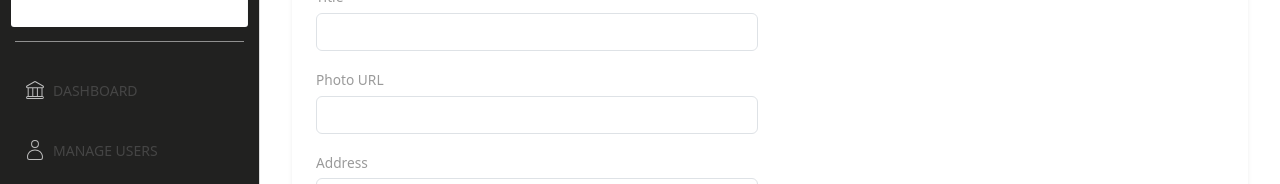
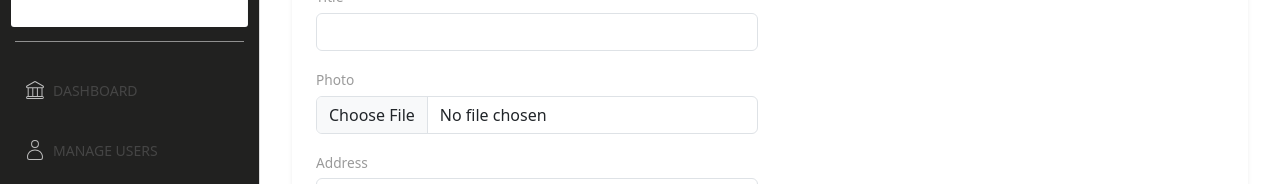
Before and after one commit to anyone1607/wdp301_booking_hotel, a React (Create React App) app: page /create-tour in a window 1280 px wide. Shown: the part 170-354 px from the top of the page. Built offline with nearby package versions, Linux system fonts and the light colour scheme; no server answers; sample sign-in values are in the browser's storage; a web font is replaced by a local one.

Commit message:
update cloudinary frontend

```diff
--- a/src/pages/admin/CreateTour.js
+++ b/src/pages/admin/CreateTour.js
@@ -1,4 +1,4 @@
-import React, { useState, useEffect } from 'react';
+import React, { useState, useEffect, useRef } from 'react';
 import { useNavigate } from 'react-router-dom';
 import { Form, Button, Row, Col, Card } from 'react-bootstrap';
 import '../../styles/tourStyle.css';
@@ -9,12 +9,12 @@ function CreateTour() {
         location: '',
         address: '',
         distance: '',
-        photo: '',
         desc: '',
         price: ''
     });
 
     const [locations, setLocations] = useState([]);
+    const fileInput = useRef(null); // Thêm ref để truy cập input file
     const navigate = useNavigate();
 
     // Fetch locations khi component mount
@@ -48,14 +48,23 @@ function CreateTour() {
         const token = localStorage.getItem("accessToken");
         console.log("Submitting formData:", formData);
 
+        // Tạo FormData để gửi dữ liệu
+        const formDataToSend = new FormData();
+        formDataToSend.append("title", formData.title);
+        formDataToSend.append("location", formData.location);
+        formDataToSend.append("address", formData.address);
+        formDataToSend.append("distance", formData.distance);
+        formDataToSend.append("desc", formData.desc);
+        formDataToSend.append("price", formData.price);
+        formDataToSend.append("file", fileInput.current.files[0]); // Lấy file từ input
+
         try {
             const response = await fetch("http://localhost:8000/api/v1/tours", {
                 method: "POST",
                 headers: {
-                    "Content-Type": "application/json",
                     Authorization: `Bearer ${token}`,
                 },
-                body: JSON.stringify(formData),
+                body: formDataToSend, // Gửi FormData
             });
 
             const result = await response.json();
@@ -94,12 +103,11 @@ function CreateTour() {
                             </Form.Group>
 
                             <Form.Group className="mb-3" controlId="formPhoto">
-                                <Form.Label>Photo URL</Form.Label>
+                                <Form.Label>Photo</Form.Label>
                                 <Form.Control
-                                    type="text"
-                                    name="photo"
-                                    value={formData.photo}
-                                    onChange={handleInputChange}
+                                    type="file" // Thay đổi thành input type file
+                                    name="file"
+                                    ref={fileInput} // Sử dụng ref để lấy file
                                     required
                                 />
                             </Form.Group>
@@ -156,11 +164,14 @@ function CreateTour() {
                             </Form.Group>
                         </Col>
                         <Col md={6} className="d-flex justify-content-center align-items-center">
-                            <img
-                                src={formData.photo}
-                                alt={formData.title}
-                                style={{ width: '100%', height: 'auto', maxHeight: '300px', objectFit: 'cover' }}
-                            />
+                            {/* Hiển thị hình ảnh nếu có */}
+                            {fileInput.current && fileInput.current.files[0] && (
+                                <img
+                                    src={URL.createObjectURL(fileInput.current.files[0])}
+                                    alt={formData.title}
+                                    style={{ width: '100%', height: 'auto', maxHeight: '300px', objectFit: 'cover' }}
+                                />
+                            )}
                         </Col>
                     </Row>
 
--- a/src/pages/admin/TourManagement.js
+++ b/src/pages/admin/TourManagement.js
@@ -55,14 +55,22 @@ function TourManagement() {
         Authorization: `Bearer ${token}`,
         "Content-Type": "application/json",
       },
-      body: JSON.stringify({ featured: !tour.featured }),
+      body: JSON.stringify({ featured: !tour.featured }), // Chỉ cập nhật trạng thái featured
     })
       .then((response) => response.json())
       .then((updatedTour) => {
-        setTours(tours.map((t) => (t._id === id ? updatedTour.data : t)));
+        // Giữ nguyên dữ liệu location khi cập nhật
+        const updatedTourWithLocation = {
+          ...updatedTour.data,
+          location: tour.location, // Giữ nguyên thông tin location
+        };
+
+        // Cập nhật danh sách tours
+        setTours(tours.map((t) => (t._id === id ? updatedTourWithLocation : t)));
       })
-      .catch((error) => console.error(error));
+      .catch((error) => console.error("Error updating tour:", error));
   };
+
 
   const handleSearchChange = (e) => {
     setSearchQuery(e.target.value);
```
